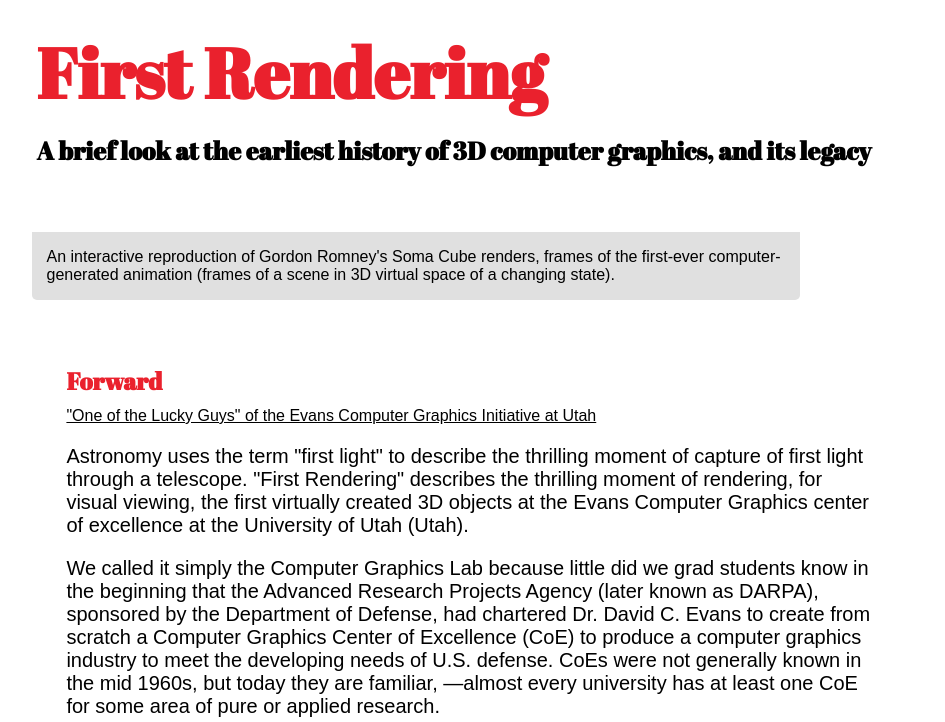
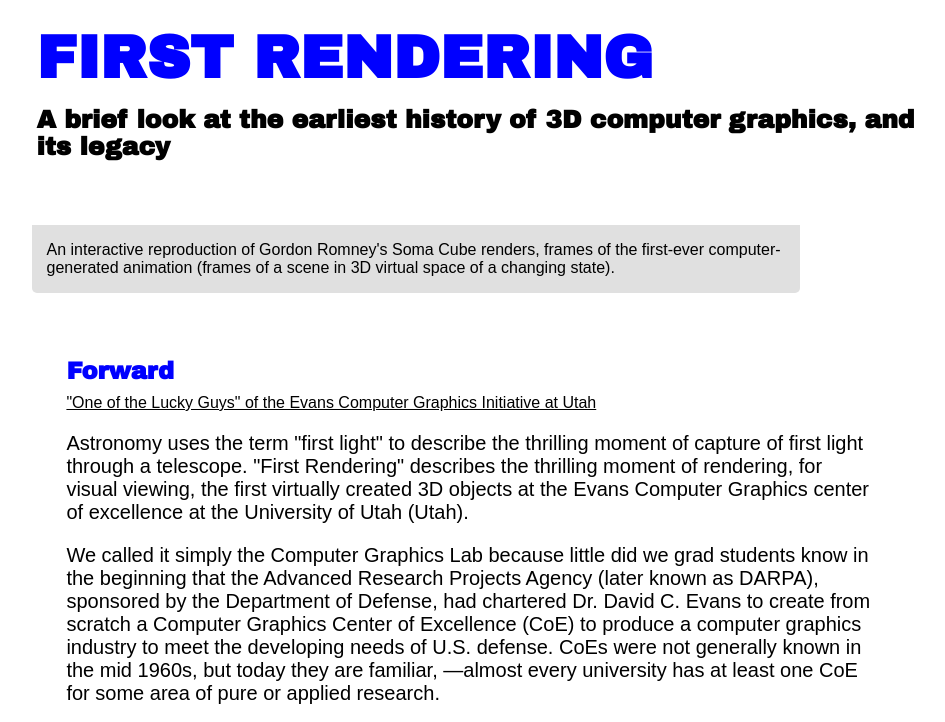
Before and after one commit to MilesRomney/FirstRender, a plain HTML site: page index.html in a window 1280 px wide. Shown: the top 722 px of the page, without its empty margins (113-1058 px from the left). Drawn offline with nearby package versions, Linux system fonts and the light colour scheme.

Commit message:
Updated masthead font and color.

```diff
--- a/css/page.css
+++ b/css/page.css
@@ -72,8 +72,8 @@ a:hover {
 
 h1, h2, h3, h4 {
   margin: 0 0 10px 0;
-  font-family: 'Abril Fatface', serif;
-  color: rgb(234, 33, 45);
+  font-family: 'Archivo Black', sans-serif;
+  color: blue;
 }
 
 .section h2 {
@@ -93,8 +93,9 @@ h4 {
 }
 
 #header h1 {
-  font-family: 'Abril Fatface', serif;
-  font-size: 70px;
+  font-family: 'Archivo Black', sans-serif;
+  font-size: 60px;
+  text-transform: uppercase;
 }
 
 #header h1, #header h3 {
@@ -103,7 +104,7 @@ h4 {
 }
 
 #header h3 {
-  font-family: 'Abril Fatface', serif;
+  font-family: 'Archivo Black', sans-serif;
   font-size: 25px;
   margin: 15px 0 50px;
   color: #000;
--- a/index.html
+++ b/index.html
@@ -5,9 +5,11 @@
   <title>First Rendering: A history of 3D rendering through a look at the contributions of Gordon Romney, Alan Erdahl, Edwin Catmull and James Blinn</title>
 
   <link rel="image_src" href="https://firstrender.net/images/site-thumbnail.jpg" />
+
   <link rel="preconnect" href="https://fonts.googleapis.com">
   <link rel="preconnect" href="https://fonts.gstatic.com" crossorigin>
-  <link href="https://fonts.googleapis.com/css2?family=Abril+Fatface&display=swap" rel="stylesheet">
+  <link href="https://fonts.googleapis.com/css2?family=Archivo+Black&display=swap" rel="stylesheet">
+
   <link href="css/page.css" media="screen" rel="stylesheet" type="text/css" />
 
   <meta property="og:title" content="First Rendering: Very first complex 3D rendered object now rendered in HTML5;  and a history of 3D rendering through a look at the contributions of Romney, Erdahl, Catmull and Blinn" />
```
Also changed, not shown: 1 other file.
